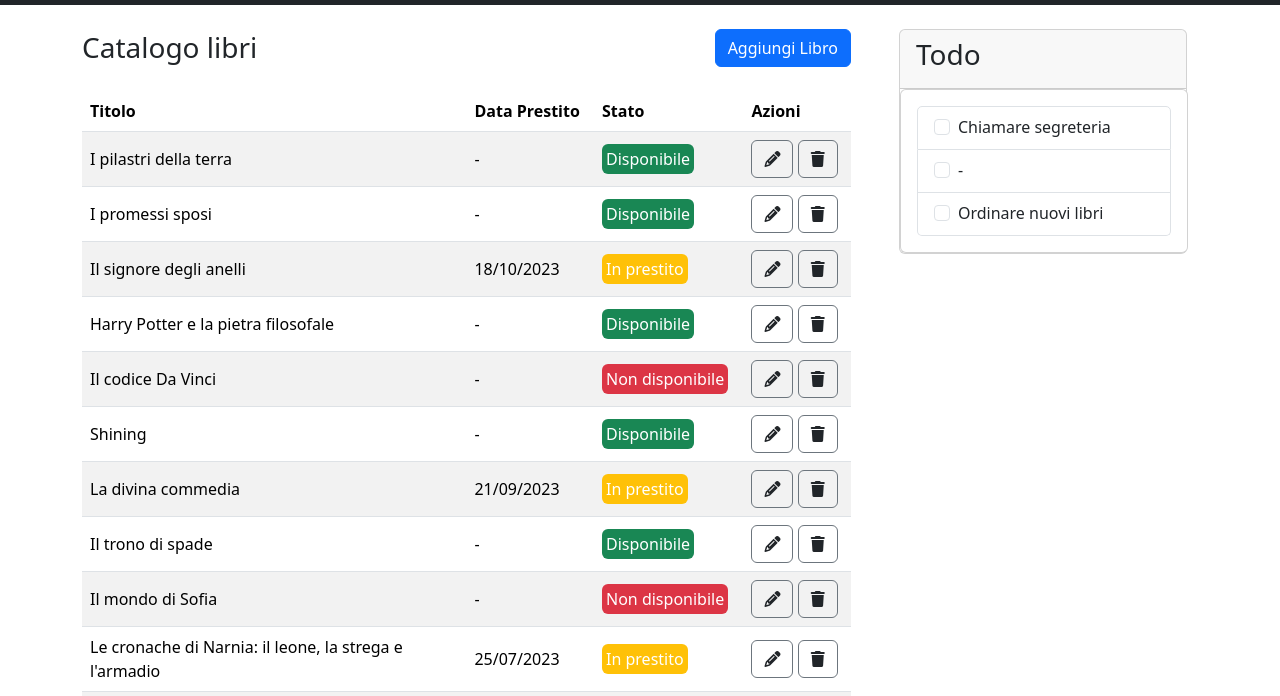
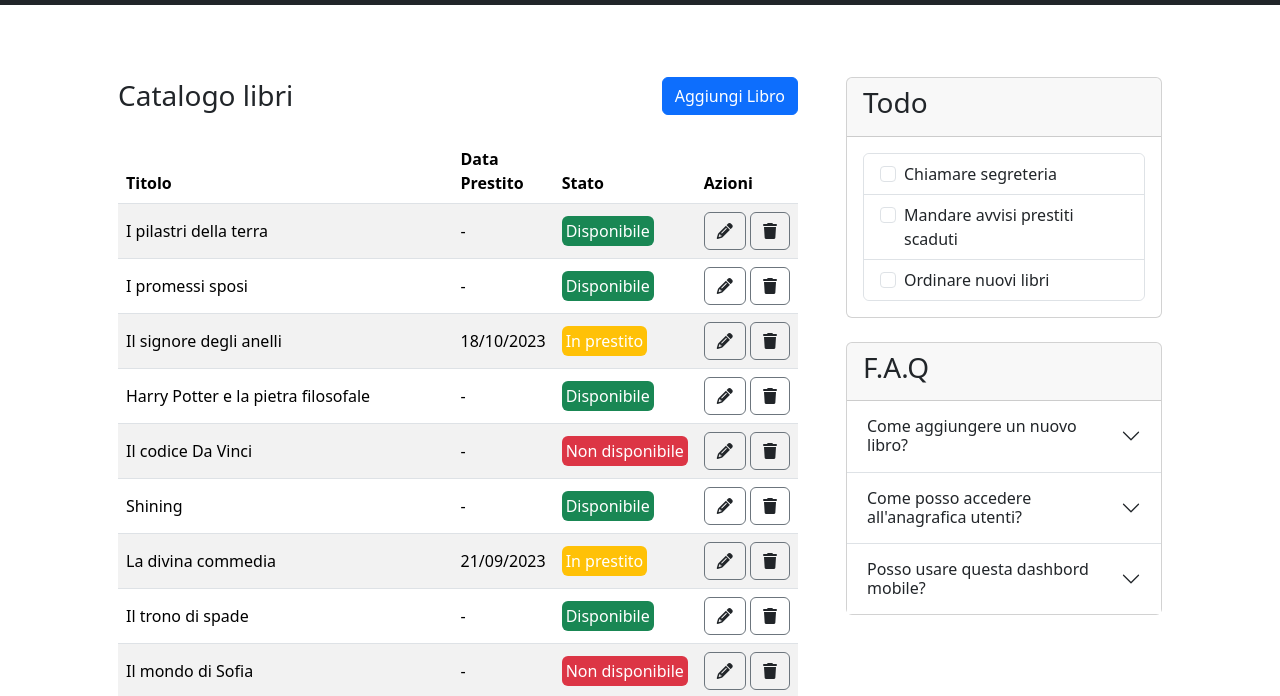
Before and after one commit to FrancescoBenassi/html-css-bootstrap-dashboard, a plain HTML site: page index.html in a window 1280 px wide. Shown: the part 81-777 px from the top of the page. Drawn offline with nearby package versions, Linux system fonts and the light colour scheme.

Commit message:
feat index-html: added section questions

```diff
--- a/index.html
+++ b/index.html
@@ -56,16 +56,19 @@
     <!-- contenuto della pagina -->
     <main>
         <!-- testa del contenuto -->
-        <div class="container d-flex mt-4 gap-5">
-            <section>
+        <div class="container mx-auto mt-4 row g-5">
+            <!-- sezione libri -->
+            <section class="col-md-12 col-lg-8">
+                <!-- intestazione del contenuto -->
                 <div class="mb-4 d-flex justify-content-between align-items-center">
                     <h1 class="fw-light fs-3 text mb-0">Catalogo libri</h1>
                     <a href="newbook.html">
                         <button type="button" class="btn btn-primary">Aggiungi Libro</button>
                     </a>
                 </div>
+                <!-- /intestazione del contenuto -->
                 <!-- /testa del contenuto -->
-                <!-- inizio della tabella  -->
+                <!-- inizio della tabella dei libri -->
                 <table class="table table-lightgrey table-striped  align-middle">
                     <thead>
                         <tr>
@@ -214,43 +217,106 @@
                         </tr>
                     </tbody>
                 </table>
-                <!-- /fine della tabella  -->
+                <!-- /fine della tabella dei libri -->
             </section>
-            <section>
-                <div class="card" style="width: 18rem;">
+            <!-- /sezione libri -->
+            <!-- sezione domande -->
+            <section class="col-md-12 col-lg-4 order-md-last">
+                <!-- prima card con domande -->
+                <div class="card mb-4">
                     <div class="card-header">
                         <h2 class="fw-light fs-3 text">Todo</h2>
                     </div>
-                    <div class="card" style="width: 18rem;">
-                        <ul class="list-group m-3">
-                            <li class="list-group-item">
-                                <div class="form-check">
-                                    <input class="form-check-input" type="checkbox" id="call">
-                                    <label class="form-check-label" for="call">
+                    <ul class="list-group list-group-flush border rounded m-3">
+                        <li class="list-group-item d-flex gap-2">
+                            <input class="form-check-input flex-shrink-0" type="checkbox" value="firstquest"
+                                id="firstquest">
+                            <label for="firstquest">
                                 Chiamare segreteria
                             </label>
-                                </div>
                         </li>
-                            <li class="list-group-item">
-                                <div class="form-check">
-                                    <input class="form-check-input" type="checkbox" id="check">
-                                    <label class="form-check-label text-nowrap" for="check">
-                                        -
+                        <li class="list-group-item d-flex gap-2">
+                            <input class="form-check-input flex-shrink-0" type="checkbox" value="secondquest"
+                                id="secondquest">
+                            <label for="secondquest">
+                                Mandare avvisi prestiti scaduti
                             </label>
-                                </div>
                         </li>
-                            <li class="list-group-item">
-                                <div class="form-check">
-                                    <input class="form-check-input" type="checkbox" id="books">
-                                    <label class="form-check-label" for="books">
+                        <li class="list-group-item d-flex gap-2">
+                            <input class="form-check-input flex-shrink-0" type="checkbox" value="thirdquest" id="thirdquest">
+                            <label for="thirdquest">
                                 Ordinare nuovi libri
                             </label>
-                                </div>
                         </li>
                     </ul>
                 </div>
+                <!-- /prima card con domande -->
+                <!-- seconda card con domande -->
+                <div class="card mb-4">
+                    <div class="card-header">
+                        <h2 class="fw-light fs-3 text">F.A.Q</h2>
                     </div>
+                    <div class="accordion accordion-flush" id="accordionFlushExample">
+                        <div class="accordion-item">
+                            <h2 class="accordion-header">
+                                <button class="accordion-button collapsed" type="button" data-bs-toggle="collapse"
+                                    data-bs-target="#flush-collapseOne" aria-expanded="false"
+                                    aria-controls="flush-collapseOne">
+                                    Come aggiungere un nuovo libro?
+                                </button>
+                            </h2>
+                            <div id="flush-collapseOne" class="accordion-collapse collapse"
+                                data-bs-parent="#accordionFlushExample">
+                                <div class="accordion-body">Placeholder content for this accordion, which is intended to
+                                    demonstrate the
+                                    <code>.accordion-flush</code> class. This is the first item's accordion body.
+                                </div>
+                            </div>
+                        </div>
+                        <div class="accordion-item">
+                            <h2 class="accordion-header">
+                                <button class="accordion-button collapsed" type="button" data-bs-toggle="collapse"
+                                    data-bs-target="#flush-collapseTwo" aria-expanded="false"
+                                    aria-controls="flush-collapseTwo">
+                                    Come posso accedere all'anagrafica utenti?
+                                </button>
+                            </h2>
+                            <div id="flush-collapseTwo" class="accordion-collapse collapse"
+                                data-bs-parent="#accordionFlushExample">
+                                <div class="accordion-body">Placeholder content for this accordion, which is intended to
+                                    demonstrate the
+                                    <code>.accordion-flush</code> class. This is the second item's accordion body. Let's
+                                    imagine this being
+                                    filled with some actual content.
+                                </div>
+                            </div>
+                        </div>
+                        <div class="accordion-item">
+                            <h2 class="accordion-header">
+                                <button class="accordion-button collapsed" type="button" data-bs-toggle="collapse"
+                                    data-bs-target="#flush-collapseThree" aria-expanded="false"
+                                    aria-controls="flush-collapseThree">
+                                    Posso usare questa dashbord mobile?
+                                </button>
+                            </h2>
+                            <div id="flush-collapseThree" class="accordion-collapse collapse"
+                                data-bs-parent="#accordionFlushExample">
+                                <div class="accordion-body">Placeholder content for this accordion, which is intended to
+                                    demonstrate the
+                                    <code>.accordion-flush</code> class. This is the third item's accordion body.
+                                    Nothing more exciting
+                                    happening here in terms of content, but just filling up the space to make it look,
+                                    at least at first
+                                    glance, a bit more representative of how this would look in a real-world
+                                    application.
+                                </div>
+                            </div>
+                        </div>
+                    </div>
+                </div>
+                <!-- seconda card con domande -->
             </section>
+            <!-- /sezione domande -->
         </div>
     </main>
     <!-- /contenuto della pagina -->
```
Lines whose indentation alone changed are shown as unchanged.
